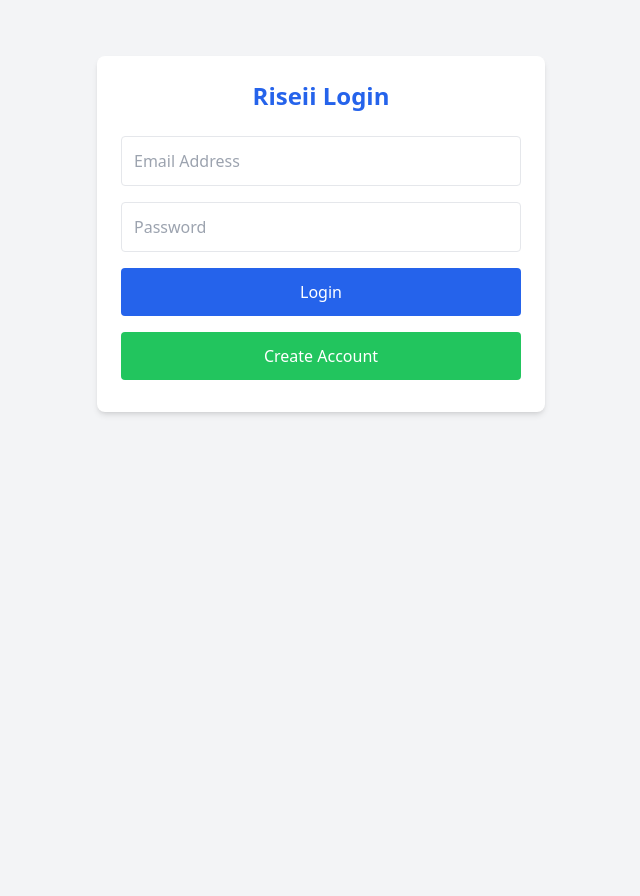
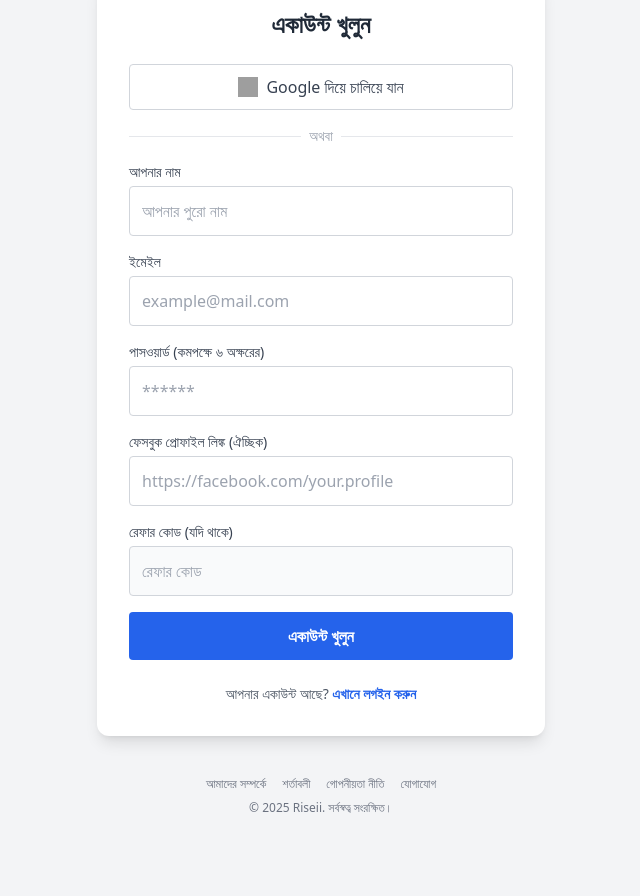
Before and after one commit to uto24/Riseii2, a Flask app: page /auth in a window 1280 px wide. Shown: the whole page, without its empty margins (319-959 px from the left). Before the commit the page ends 415 px from the top, so only its background shows below. Run offline with Flask 3, Linux system fonts and the light colour scheme; some libraries are stand-ins or nearby versions; grey boxes are pictures that could not be loaded.

Commit message:
Update auth.html

```diff
--- a/templates/auth.html
+++ b/templates/auth.html
@@ -1,17 +1,78 @@
 {% extends "base.html" %}
 
 {% block content %}
-<div class="max-w-md mx-auto bg-white p-6 rounded-lg shadow-md mt-10">
-    <h1 class="text-2xl font-bold text-center text-blue-600 mb-6">Riseii Login</h1>
+<div class="min-h-screen flex flex-col justify-center items-center -mt-10">
 
-    <div id="auth-form" class="space-y-4">
-        <input type="email" id="email" placeholder="Email Address" class="w-full p-3 border rounded">
-        <input type="password" id="password" placeholder="Password" class="w-full p-3 border rounded">
+    <!-- Auth Card -->
+    <div class="bg-white p-8 rounded-xl shadow-lg w-full max-w-md">
+        <h2 id="form-title" class="text-2xl font-bold text-center text-gray-800 mb-6">একাউন্ট খুলুন</h2>
 
-        <button onclick="handleAuth('login')" class="w-full bg-blue-600 text-white py-3 rounded hover:bg-blue-700">Login</button>
-        <button onclick="handleAuth('signup')" class="w-full bg-green-500 text-white py-3 rounded hover:bg-green-600">Create Account</button>
+        <!-- Google Login Button -->
+        <button onclick="handleGoogleAuth()" class="w-full border border-gray-300 bg-white hover:bg-gray-50 text-gray-700 font-medium py-2.5 rounded flex items-center justify-center gap-2 mb-4 transition">
+            <img src="https://www.svgrepo.com/show/475656/google-color.svg" class="w-5 h-5" alt="google">
+            Google দিয়ে চালিয়ে যান
+        </button>
+
+        <div class="flex items-center gap-2 mb-4">
+            <div class="h-px w-full bg-gray-200"></div>
+            <span class="text-gray-400 text-sm">অথবা</span>
+            <div class="h-px w-full bg-gray-200"></div>
+        </div>
+
+        <div id="auth-form" class="space-y-4">
+            <!-- Name Field (Only for Signup) -->
+            <div id="name-field">
+                <label class="block text-sm font-medium text-gray-700 mb-1">আপনার নাম</label>
+                <input type="text" id="name" placeholder="আপনার পুরো নাম" class="w-full p-3 border border-gray-300 rounded focus:ring-2 focus:ring-blue-500 outline-none">
+            </div>
+
+            <!-- Email -->
+            <div>
+                <label class="block text-sm font-medium text-gray-700 mb-1">ইমেইল</label>
+                <input type="email" id="email" placeholder="example@mail.com" class="w-full p-3 border border-gray-300 rounded focus:ring-2 focus:ring-blue-500 outline-none">
+            </div>
+
+            <!-- Password -->
+            <div>
+                <label class="block text-sm font-medium text-gray-700 mb-1">পাসওয়ার্ড (কমপক্ষে ৬ অক্ষরের)</label>
+                <input type="password" id="password" placeholder="******" class="w-full p-3 border border-gray-300 rounded focus:ring-2 focus:ring-blue-500 outline-none">
+            </div>
+
+            <!-- FB Link (Only for Signup) -->
+            <div id="fb-field">
+                <label class="block text-sm font-medium text-gray-700 mb-1">ফেসবুক প্রোফাইল লিঙ্ক (ঐচ্ছিক)</label>
+                <input type="url" id="fb_link" placeholder="https://facebook.com/your.profile" class="w-full p-3 border border-gray-300 rounded focus:ring-2 focus:ring-blue-500 outline-none">
+            </div>
+
+            <!-- Referral Code -->
+            <div id="ref-field">
+                <label class="block text-sm font-medium text-gray-700 mb-1">রেফার কোড (যদি থাকে)</label>
+                <input type="text" id="ref_code_input" placeholder="রেফার কোড" class="w-full p-3 border border-gray-300 rounded focus:ring-2 focus:ring-blue-500 outline-none bg-gray-50">
+            </div>
+
+            <!-- Action Button -->
+            <button id="submit-btn" onclick="handleAuth()" class="w-full bg-blue-600 text-white font-bold py-3 rounded hover:bg-blue-700 transition">একাউন্ট খুলুন</button>
+        </div>
+
+        <p id="status" class="text-center text-red-500 mt-4 text-sm font-medium"></p>
+
+        <!-- Toggle Login/Signup -->
+        <p class="text-center text-sm text-gray-600 mt-6">
+            <span id="toggle-text">আপনার একাউন্ট আছে?</span>
+            <button onclick="toggleMode()" class="text-blue-600 font-bold hover:underline">এখানে লগইন করুন</button>
+        </p>
     </div>
-    <p id="status" class="text-center text-red-500 mt-2 text-sm"></p>
+
+    <!-- Footer -->
+    <footer class="mt-10 text-center text-gray-500 text-xs space-y-2">
+        <div class="flex justify-center space-x-4">
+            <a href="#" class="hover:text-gray-800">আমাদের সম্পর্কে</a>
+            <a href="#" class="hover:text-gray-800">শর্তাবলী</a>
+            <a href="#" class="hover:text-gray-800">গোপনীয়তা নীতি</a>
+            <a href="#" class="hover:text-gray-800">যোগাযোগ</a>
+        </div>
+        <p>&copy; 2025 Riseii. সর্বস্বত্ব সংরক্ষিত।</p>
+    </footer>
 </div>
 
 <!-- Firebase SDK -->
@@ -22,56 +83,111 @@
     const firebaseConfig = {{ config|tojson }};
     firebase.initializeApp(firebaseConfig);
     const auth = firebase.auth();
+    const googleProvider = new firebase.auth.GoogleAuthProvider();
 
-    // 1. URL থেকে রেফার কোড চেক করা
+    let isSignup = true;
+
+    // Check URL for Referral Code
     const urlParams = new URLSearchParams(window.location.search);
-    const refCode = urlParams.get('ref');
-    if (refCode) {
-        localStorage.setItem('referral_code', refCode);
+    const refParam = urlParams.get('ref');
+    if (refParam) {
+        document.getElementById('ref_code_input').value = refParam;
+        localStorage.setItem('referral_code', refParam);
     }
 
-    async function handleAuth(action) {
+    function toggleMode() {
+        isSignup = !isSignup;
+        const nameField = document.getElementById('name-field');
+        const fbField = document.getElementById('fb-field');
+        const refField = document.getElementById('ref-field');
+        const title = document.getElementById('form-title');
+        const btn = document.getElementById('submit-btn');
+        const toggleText = document.getElementById('toggle-text');
+        const toggleBtn = toggleText.nextElementSibling;
+
+        if (isSignup) {
+            nameField.style.display = 'block';
+            fbField.style.display = 'block';
+            refField.style.display = 'block';
+            title.innerText = "একাউন্ট খুলুন";
+            btn.innerText = "একাউন্ট খুলুন";
+            toggleText.innerText = "আপনার একাউন্ট আছে?";
+            toggleBtn.innerText = "এখানে লগইন করুন";
+        } else {
+            nameField.style.display = 'none';
+            fbField.style.display = 'none';
+            refField.style.display = 'none';
+            title.innerText = "লগইন করুন";
+            btn.innerText = "লগইন করুন";
+            toggleText.innerText = "একাউন্ট নেই?";
+            toggleBtn.innerText = "নতুন একাউন্ট খুলুন";
+        }
+    }
+
+    async function sendToServer(idToken, extraData = {}) {
+        const refCode = document.getElementById('ref_code_input').value || localStorage.getItem('referral_code');
+
+        const payload = {
+            idToken: idToken,
+            refCode: isSignup ? refCode : null,
+            ...extraData
+        };
+
+        const res = await fetch('/session_login', {
+            method: 'POST',
+            headers: {'Content-Type': 'application/json'},
+            body: JSON.stringify(payload)
+        });
+
+        const data = await res.json();
+        if(data.status === 'success') {
+            window.location.href = '/dashboard';
+        } else {
+            document.getElementById('status').innerText = "Server Error: " + data.message;
+        }
+    }
+
+    async function handleAuth() {
         const email = document.getElementById('email').value;
         const pass = document.getElementById('password').value;
+        const name = document.getElementById('name').value;
+        const fbLink = document.getElementById('fb_link').value;
         const status = document.getElementById('status');
 
-        // সংরক্ষিত রেফার কোড নেওয়া
-        const finalRef = localStorage.getItem('referral_code');
-
-        if(!email || !pass) { status.innerText = "Fill all fields"; return; }
+        if(!email || !pass) { status.innerText = "ইমেইল এবং পাসওয়ার্ড দিন"; return; }
+        if(isSignup && !name) { status.innerText = "আপনার নাম লিখুন"; return; }
 
         status.innerText = "Processing...";
 
         try {
             let userCred;
-            if(action === 'signup') {
+            if(isSignup) {
                 userCred = await auth.createUserWithEmailAndPassword(email, pass);
+                // Send extra data (Name, FB Link)
+                await sendToServer(await userCred.user.getIdToken(), {
+                    name: name,
+                    fb_link: fbLink
+                });
             } else {
                 userCred = await auth.signInWithEmailAndPassword(email, pass);
+                await sendToServer(await userCred.user.getIdToken());
             }
-
-            const idToken = await userCred.user.getIdToken();
-
-            // 2. Token এর সাথে refCode পাঠানো
-            const res = await fetch('/session_login', {
-                method: 'POST',
-                headers: {'Content-Type': 'application/json'},
-                body: JSON.stringify({
-                    idToken: idToken,
-                    refCode: action === 'signup' ? finalRef : null // শুধুমাত্র সাইনআপে রেফার কাজ করবে
-                })
-            });
-
-            const data = await res.json();
-            if(data.status === 'success') {
-                window.location.href = '/dashboard';
-            } else {
-                status.innerText = "Server Error: " + data.message;
-            }
-
         } catch(error) {
             status.innerText = error.message;
         }
     }
+
+    async function handleGoogleAuth() {
+        try {
+            const result = await auth.signInWithPopup(googleProvider);
+            // For Google, name comes from profile
+            await sendToServer(await result.user.getIdToken(), {
+                name: result.user.displayName,
+                fb_link: ""
+            });
+        } catch (error) {
+            document.getElementById('status').innerText = error.message;
+        }
+    }
 </script>
 {% endblock %}
```
